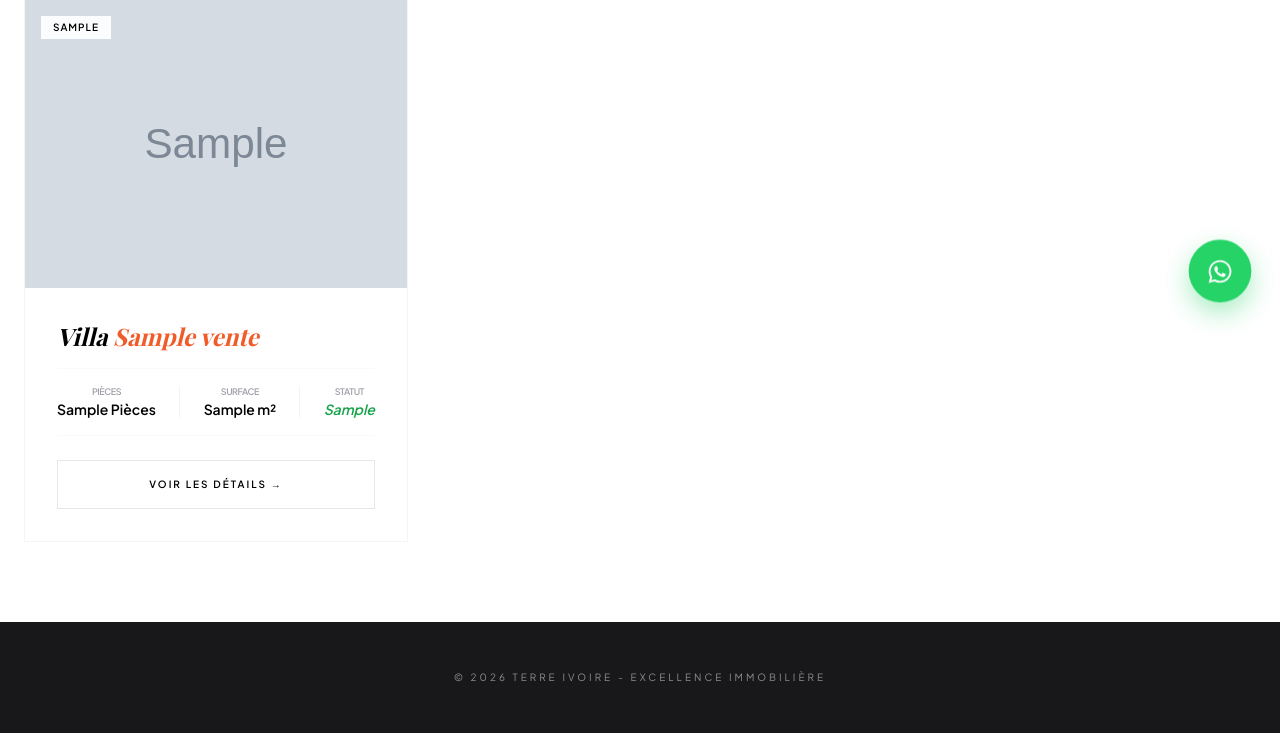
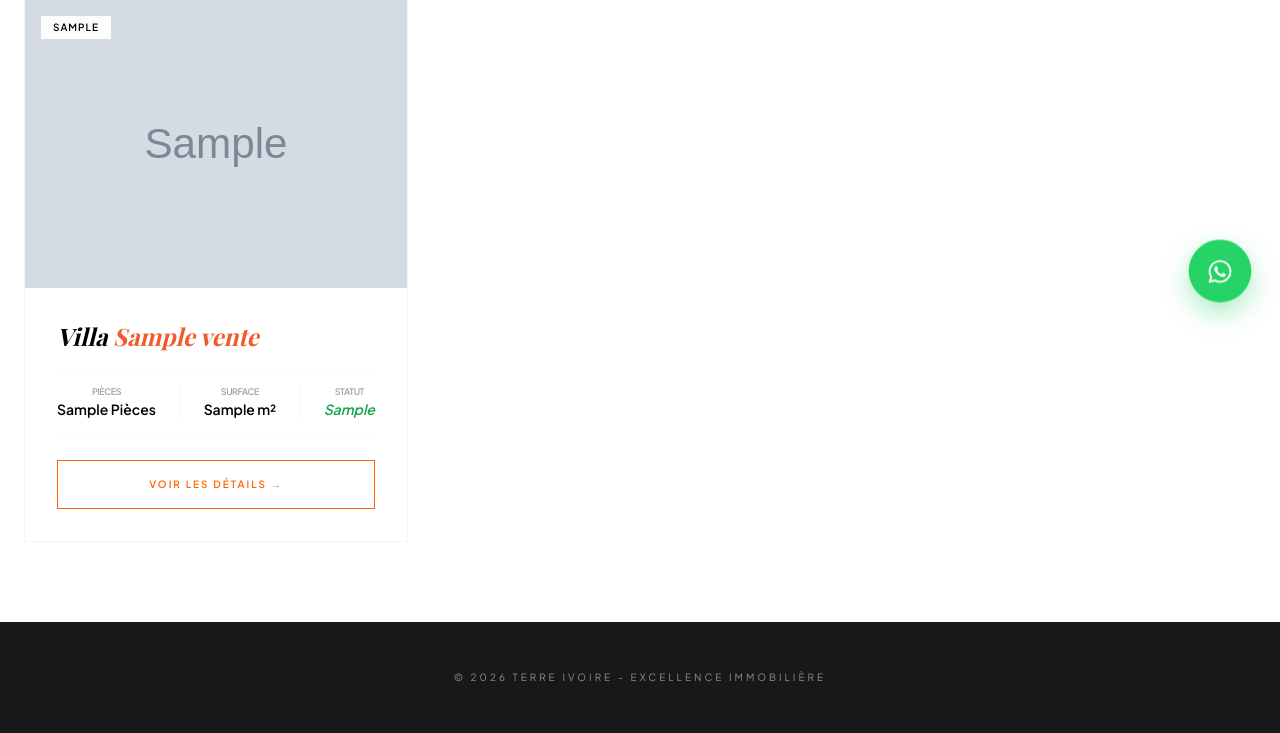
Before and after one commit to Tidhyan/terre_d_ivoire, a PHP site: page /promotion.php in a window 1280 px wide. Shown: the part 469-1202 px from the top of the page. Run offline with PHP 8.4, Linux system fonts and the light colour scheme; tables that the repository leaves empty hold one stand-in row (values such as "Sample post"); grey boxes marked "Sample" are stand-in pictures; some libraries are stand-ins or nearby versions; some web fonts are replaced.

Commit message:
Modification de fin

```diff
--- a/promotion.php
+++ b/promotion.php
@@ -121,9 +121,10 @@ $promotions = $stmt->fetchAll();
                         </div>
                     </div>
 
-                    <a href="details_promo.php?id=<?php echo $promo['id']; ?>" class="block w-full text-center border border-dark py-4 text-[10px] font-bold uppercase tracking-[0.2em] hover:bg-zinc-900 hover:text-white transition">
-                        Voir les détails →
-                    </a>
+                    <a href="details_promo.php?id=<?php echo $promo['id']; ?>"
+   class="block w-full text-center border border-[#ff6600] text-[#ff6600] py-4 text-[10px] font-bold uppercase tracking-[0.2em] hover:bg-[#ff6600] hover:text-white transition-all duration-300">
+    Voir les détails →
+</a>
                 </div>
             </div>
             <?php endforeach; ?>
```
Also changed, not shown: particulier.php (+4 -3 lines).
